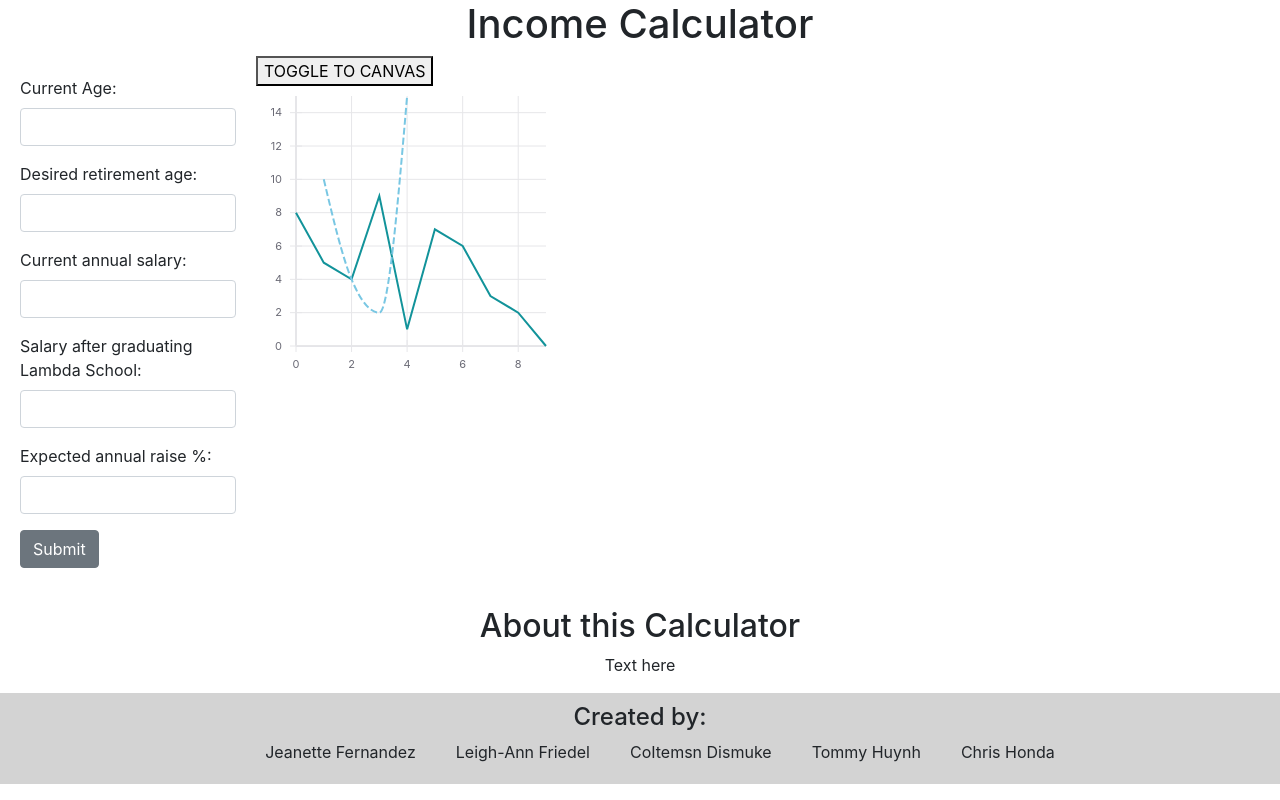
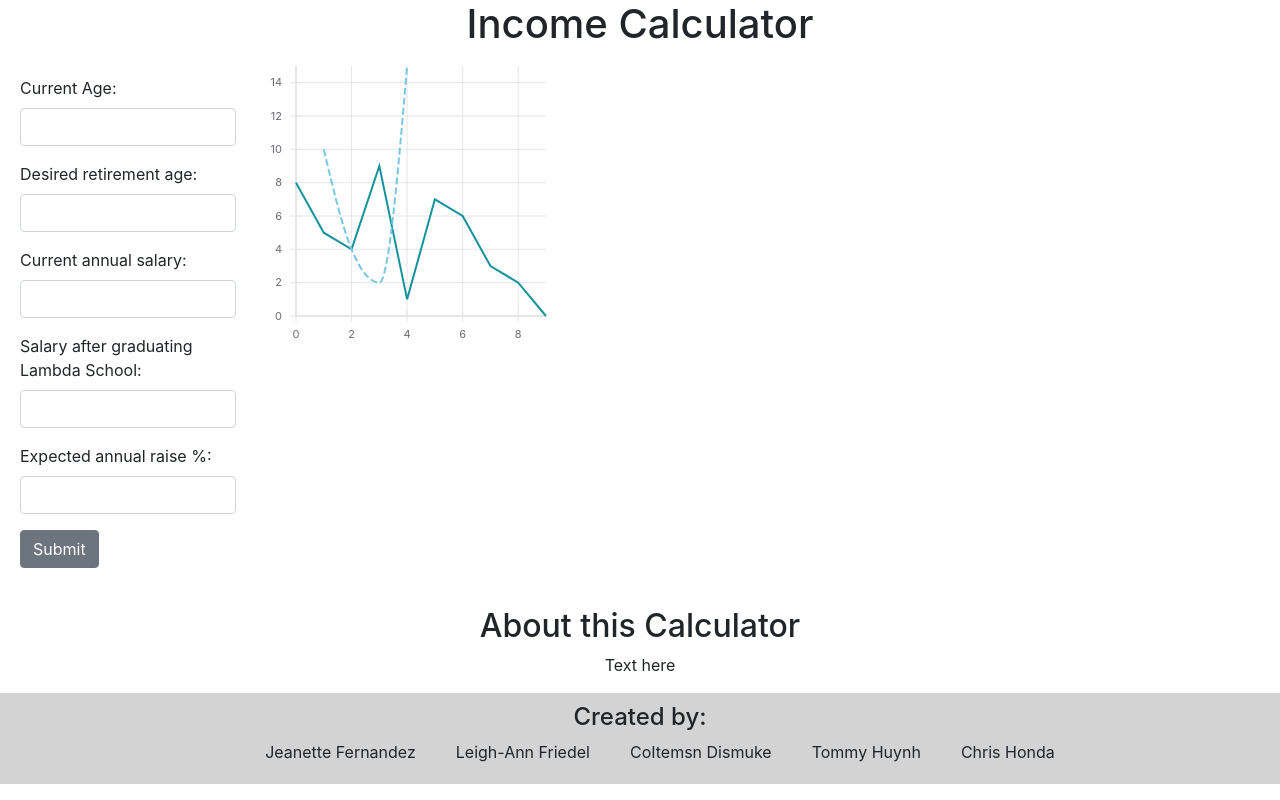
Before and after one commit to LambdaWinter19Hackathon-Calculator/Hackathon_Income_Calculator, a React (Create React App) app: page / in a window 1280 px wide. Built offline with nearby package versions, Linux system fonts and the light colour scheme.

Commit message:
Cleaned up Graph.js.

```diff
--- a/package.json
+++ b/package.json
@@ -5,7 +5,6 @@
   "license": "MIT",
   "dependencies": {
     "bootstrap": "^4.2.1",
-    "d3-shape": "^1.2.2",
     "react": "^16.7.0",
     "react-dom": "^16.7.0",
     "react-scripts": "2.1.2",
--- a/src/App.js
+++ b/src/App.js
@@ -17,9 +17,10 @@ class App extends Component {
         <Footer />
       </div>
     );
-  }
-}
+  };
+};
 
+//CSS
 const ContentContainer = styled.div`
     display: flex;
 `;
--- a/src/components/graph.js
+++ b/src/components/graph.js
@@ -1,26 +1,9 @@
 import React, { Component } from "react";
-import { curveCatmullRom } from 'd3-shape';
 import { XYPlot, XAxis, YAxis, ChartLabel, HorizontalGridLines, VerticalGridLines, LineSeries, LineSeriesCanvas } from 'react-vis';
 
-function ShowcaseButton(props) {
-    const {buttonContent, onClick} = props;
-    return (
-      <button className="showcase-button" onClick={onClick}>
-        {buttonContent}
-      </button>
-    );
-  }
-
 class Graph extends Component {
-    state = {
-        useCanvas: false
-    }
 
     render() {
-        const {useCanvas} = this.state;
-        const content = useCanvas ? 'TOGGLE TO SVG' : 'TOGGLE TO CANVAS';
-        const Line = useCanvas ? LineSeriesCanvas : LineSeries;
-
         const data = [
             {x: 0, y: 8},
             {x: 1, y: 5},
@@ -36,25 +19,22 @@ class Graph extends Component {
 
         return (
             <div>
-                        <ShowcaseButton
-          onClick={() => this.setState({useCanvas: !useCanvas})}
-          buttonContent={content}
-        />
                 <XYPlot height={300} width={300}>
                     <XAxis />
                     <YAxis />
                     <HorizontalGridLines />
                     <VerticalGridLines />
 
-                    <Line className="preLambda" data={data} />
-                    <Line
+                    <LineSeries
+                        className="preLambda"
+                        data={data}
+                    />
+                    <LineSeries
                         className="preLambda"
                         curve={'curveMonotoneX'}
                         data={[{x: 1, y: 10}, {x: 2, y: 4}, {x: 3, y: 2}, {x: 4, y: 15}]}
-                        strokeDasharray={useCanvas ? [7, 3] : '7, 3'}
+                        strokeDasharray={ '7, 3'}
                     />
-
-
                 </XYPlot>
             </div>
         );
```
Also changed, not shown: 1 other file (tests, documents, lock files or other folders).
